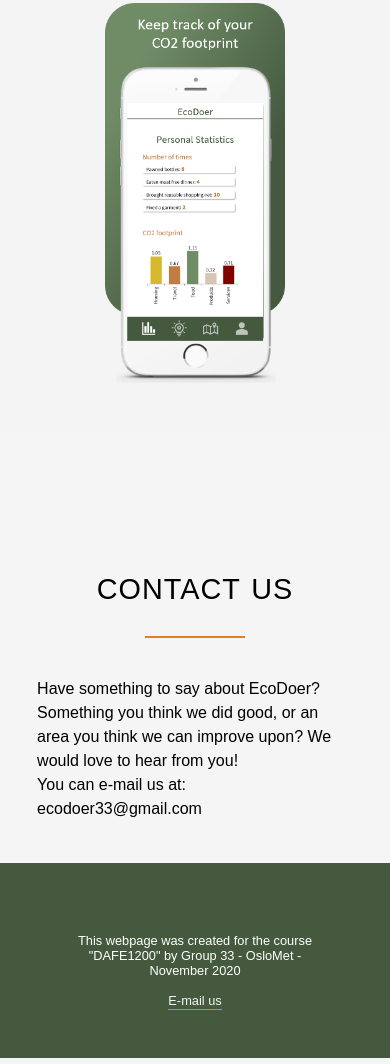
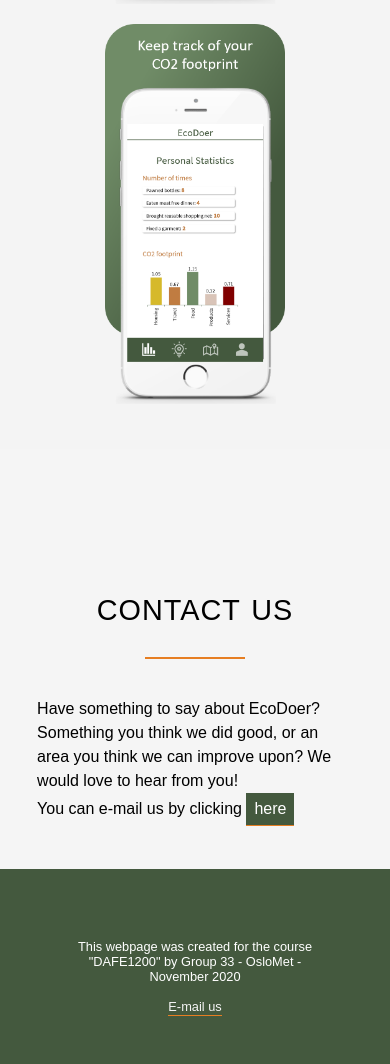
Before and after one commit to kjetilba/EcoDoer, a plain HTML site: page index.html in a window 390 px wide. Shown: the part 4821-5885 px from the top of the page. Drawn offline with Linux system fonts and the light colour scheme.

Commit message:
update
updated media queries for smaller phones
added link button for contact us section

```diff
--- a/EcoDoer.css
+++ b/EcoDoer.css
@@ -459,6 +459,34 @@ footer p {
     margin-top: 20px;
 }
 
+a.contact:link {
+  background-color: rgb(68, 89, 62);
+  color: white;
+  padding: 4px 8px;
+  text-align: center;
+  text-decoration: none;
+  display: inline-block;
+}
+
+a.contact:visited {
+  background-color: rgb(68, 89, 62);
+  color: white;
+  padding: 4px 8px;
+  text-align: center;
+  text-decoration: none;
+  display: inline-block;
+}
+
+a.contact:hover {
+  background-color: rgb(68, 89, 62);
+
+}
+
+
+a.contact:active {
+  background-color: rgb(68, 89, 62);
+}
+
 /*=============================== GRID source: "http://www.responsivegridsystem.com/"====================================*/
 
 .section {
--- a/index.html
+++ b/index.html
@@ -29,7 +29,7 @@
 
     <div class="row">
         <div class="col span-1-of-2 box">
-            <p>With the development of our civilization, the influence of the technogenic and anthropogenic factors on the natural environment has constantly increased. These factors were predominantly destructive and negative, and have had a great impact on the human community. That is why ecological problems and environmental protection is currently one of the most important challenges of our time.<br>
+            <p>With the development of our civilization, the influence of the technogenic and anthropogenic factors on the natural environment has constantly increased. These factors were predominantly destructive and negative, and have had a great impact on the human community. That is why ecological problems and environmental protection is currently one of the most important challenges of our time.<br><br>
                 Nowadays many people are preoccupied with the environment and the future of our planet, but feel helpless in the face of such an overwhelming challenge. These problems are addressed at both the international and national levels. <br> Our idea is aimed at including as many people in the project as possible, and solving the challenge at the micro level, or, in other words, at the individual level.
                 Each person could make a small contribution, which then would have us all work together towards this common goal.
                 <br><br>
@@ -89,7 +89,7 @@
             <p>
               Have something to say about EcoDoer? Something you think we did good, or an area you think we can improve upon? We would love to hear from you!
                <br>
-               You can e-mail us at: ecodoer33@gmail.com
+               You can e-mail us by clicking <a href="mailto:ecodoer33@gmail.com" class="contact">here</a>
             </p>
         </div>
 
```
